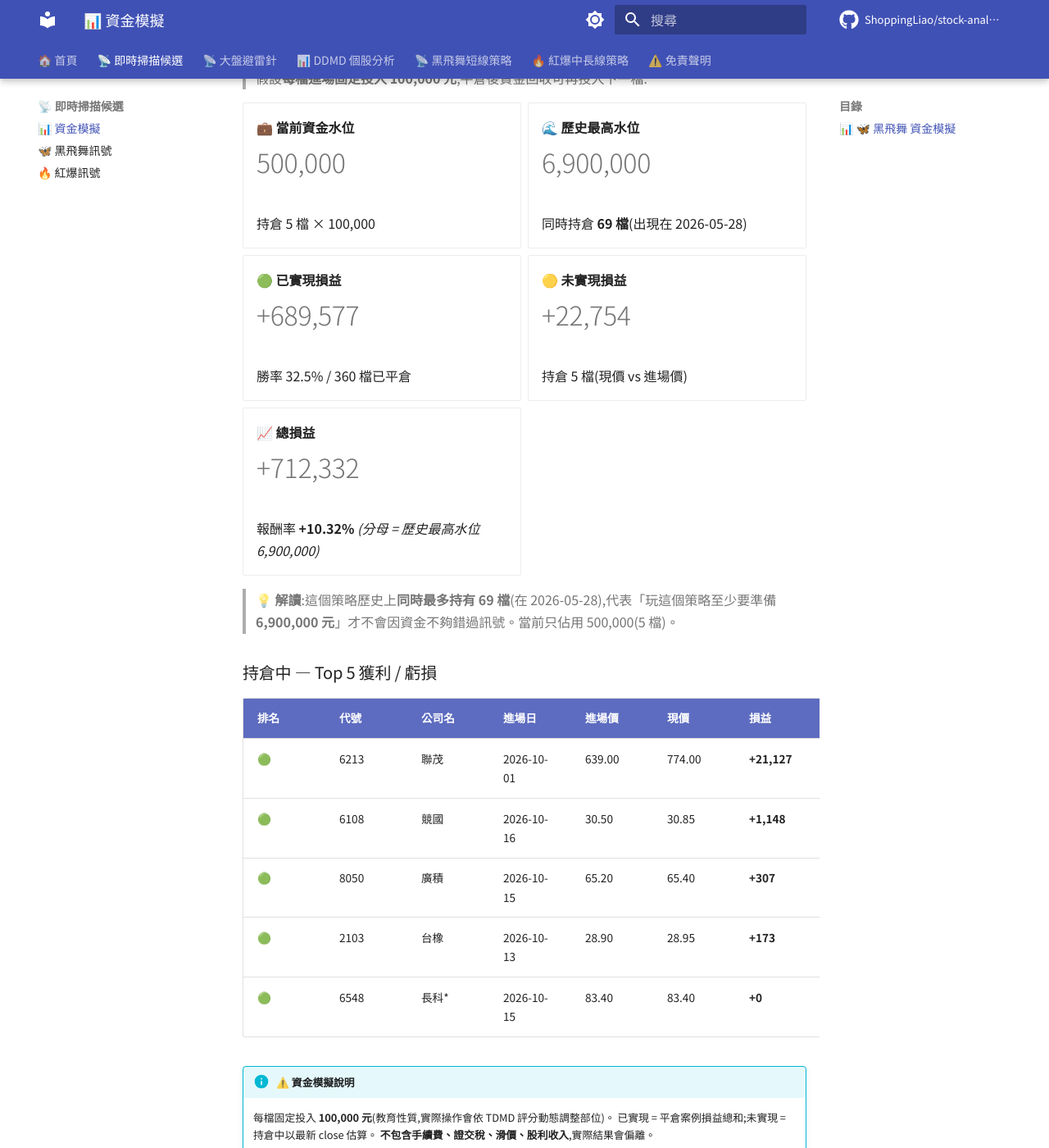
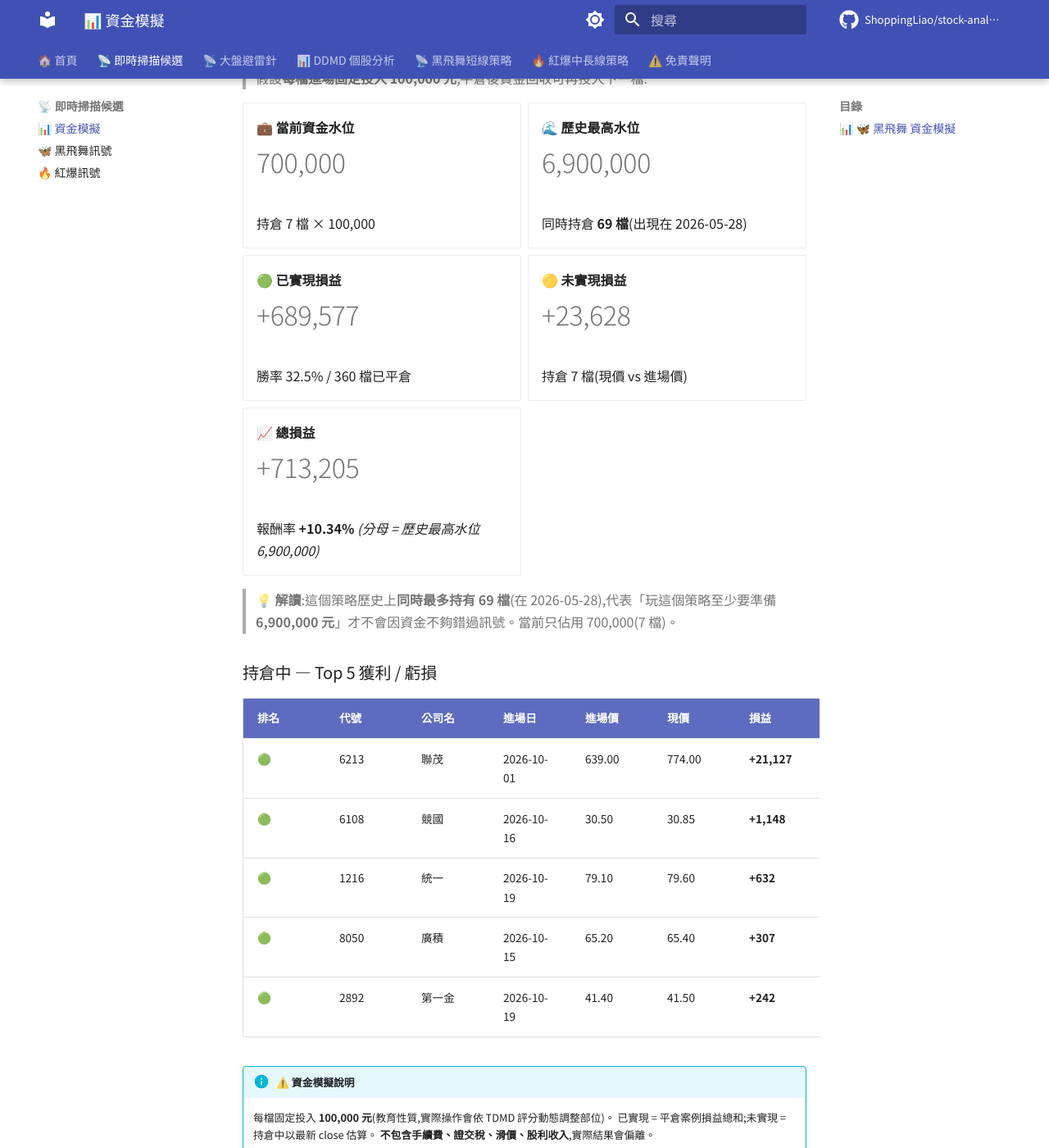
Before and after one commit to ShoppingLiao/stock-analysis-public, an MkDocs documentation site: the page built from docs/signals_capital.md, in a window 1280 px wide and 1400 px high, scrolled down 445 px. Shown: the whole window at 82% size. Built offline with MkDocs 1.6.1 and Material for MkDocs 9.7.7, drawn with Linux system fonts in a browser that asks for light colours; comment, search, counter and statistics services are not loaded; some of the changed text lies outside the part shown.

Commit message:
docs(signals): update BB + RB + capital (2026-10-19)

```diff
--- a/docs/signals_capital.md
+++ b/docs/signals_capital.md
@@ -17,9 +17,9 @@
 
 -   **💼 當前資金水位**
 
-    # 500,000
+    # 700,000
 
-    持倉 5 檔 × 100,000
+    持倉 7 檔 × 100,000
 
 -   **🌊 歷史最高水位**
 
@@ -35,19 +35,19 @@
 
 -   **🟡 未實現損益**
 
-    # +22,754
+    # +23,628
 
-    持倉 5 檔(現價 vs 進場價)
+    持倉 7 檔(現價 vs 進場價)
 
 -   **📈 總損益**
 
-    # +712,332
+    # +713,205
 
-    報酬率 **+10.32%** _(分母 = 歷史最高水位 6,900,000)_
+    報酬率 **+10.34%** _(分母 = 歷史最高水位 6,900,000)_
 
 </div>
 
-> **💡 解讀**:這個策略歷史上**同時最多持有 69 檔**(在 2026-05-28),代表「玩這個策略至少要準備 **6,900,000 元**」才不會因資金不夠錯過訊號。當前只佔用 500,000(5 檔)。
+> **💡 解讀**:這個策略歷史上**同時最多持有 69 檔**(在 2026-05-28),代表「玩這個策略至少要準備 **6,900,000 元**」才不會因資金不夠錯過訊號。當前只佔用 700,000(7 檔)。
 
 ### 持倉中 — Top 5 獲利 / 虧損
 
@@ -55,9 +55,9 @@
 |------|------|--------|--------|--------|------|------|-------|
 | 🟢 | 6213 | 聯茂 | 2026-10-01 | 639.00 | 774.00 | **+21,127** | **+21.13%** |
 | 🟢 | 6108 | 競國 | 2026-10-16 | 30.50 | 30.85 | **+1,148** | **+1.15%** |
+| 🟢 | 1216 | 統一 | 2026-10-19 | 79.10 | 79.60 | **+632** | **+0.63%** |
 | 🟢 | 8050 | 廣積 | 2026-10-15 | 65.20 | 65.40 | **+307** | **+0.31%** |
-| 🟢 | 2103 | 台橡 | 2026-10-13 | 28.90 | 28.95 | **+173** | **+0.17%** |
-| 🟢 | 6548 | 長科* | 2026-10-15 | 83.40 | 83.40 | **+0** | **+0.00%** |
+| 🟢 | 2892 | 第一金 | 2026-10-19 | 41.40 | 41.50 | **+242** | **+0.24%** |
 
 !!! info "⚠️ 資金模擬說明"
     每檔固定投入 **100,000 元**(教育性質,實際操作會依 TDMD 評分動態調整部位)。
@@ -134,9 +134,9 @@
 
 -   **💼 當前資金水位**
 
-    # 5,800,000
+    # 6,000,000
 
-    BB 500,000 + RB 5,300,000
+    BB 700,000 + RB 5,300,000
 
 -   **🌊 兩策略歷史最高水位**
 
@@ -152,13 +152,13 @@
 
 -   **🟡 未實現損益**
 
-    # +603,047
+    # +603,921
 
-    BB +22,754 + RB +580,293
+    BB +23,628 + RB +580,293
 
 -   **📈 總損益**
 
-    # +527,961
+    # +528,834
 
     報酬率 **+2.32%** _(分母 = 兩策略歷史最高水位)_
 
```
Also changed, not shown: docs/signals_black_butterfly.md (+5 -4 lines).
